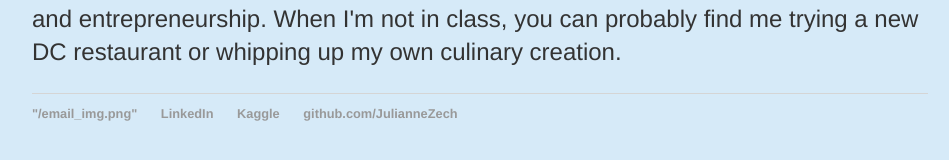
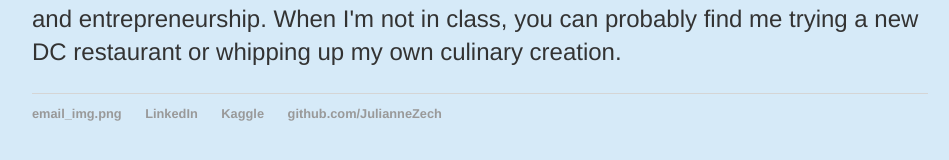
Before and after one commit to JulianneZech/JulianneZech.github.io, a Jekyll site: the page built from index.html, in a window 1280 px wide. Shown: the part 263-423 px from the top of the page, without its empty margins (160-1109 px from the left). Built offline with Jekyll 4.4.1, drawn with Linux system fonts in a browser that asks for light colours.

```diff
--- a/_layouts/default.html
+++ b/_layouts/default.html
@@ -21,7 +21,7 @@
 			</div><!-- /.container -->
 			<footer>
 	    		<ul>
-				<li><a href="mailto:jkz13@georgetown.edu">"/email_img.png"</a></li>
+				<li><a href="mailto:jkz13@georgetown.edu">email_img.png</a></li>
 		 		<li><a href="https://www.linkedin.com/in/julianne-zech/">LinkedIn</a></li>
 				<li><a href="https://www.kaggle.com/jzech13">Kaggle</a></li>
 				<li><a href="https://github.com/JulianneZech">github.com/JulianneZech</a></li>
```
